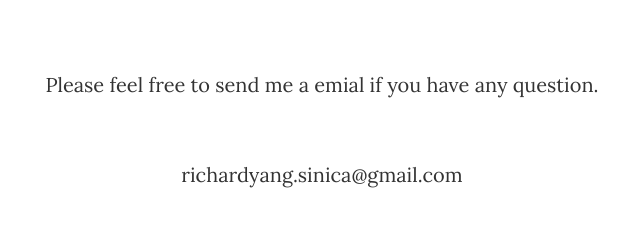
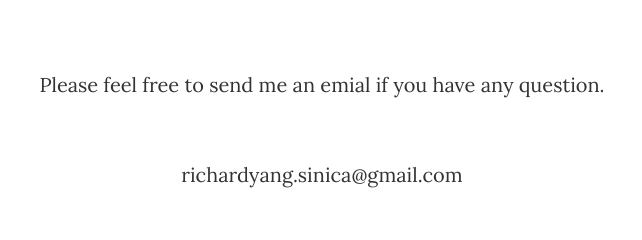
Before and after one commit to RichardYang40148/TheBlog, a website: page contact.html in a window 1280 px wide. Shown: the part 458-698 px from the top of the page, 318-960 px from the left. Drawn offline with nearby package versions, Linux system fonts and the light colour scheme.

Commit message:
"an" email typo

```diff
--- a/contact.html
+++ b/contact.html
@@ -85,7 +85,7 @@
     <div class="container">
         <div class="row">
             <div class="col-lg-8 col-lg-offset-2 col-md-10 col-md-offset-1 text-center">
-                <p>Please feel free to send me a emial if you have any question.</p>
+                <p>Please feel free to send me an emial if you have any question.</p>
                 <div class="col-lg-8 col-lg-offset-2 col-md-10 col-md-offset-1">
                     <p>richardyang.sinica@gmail.com</p>
                 </div>
```
